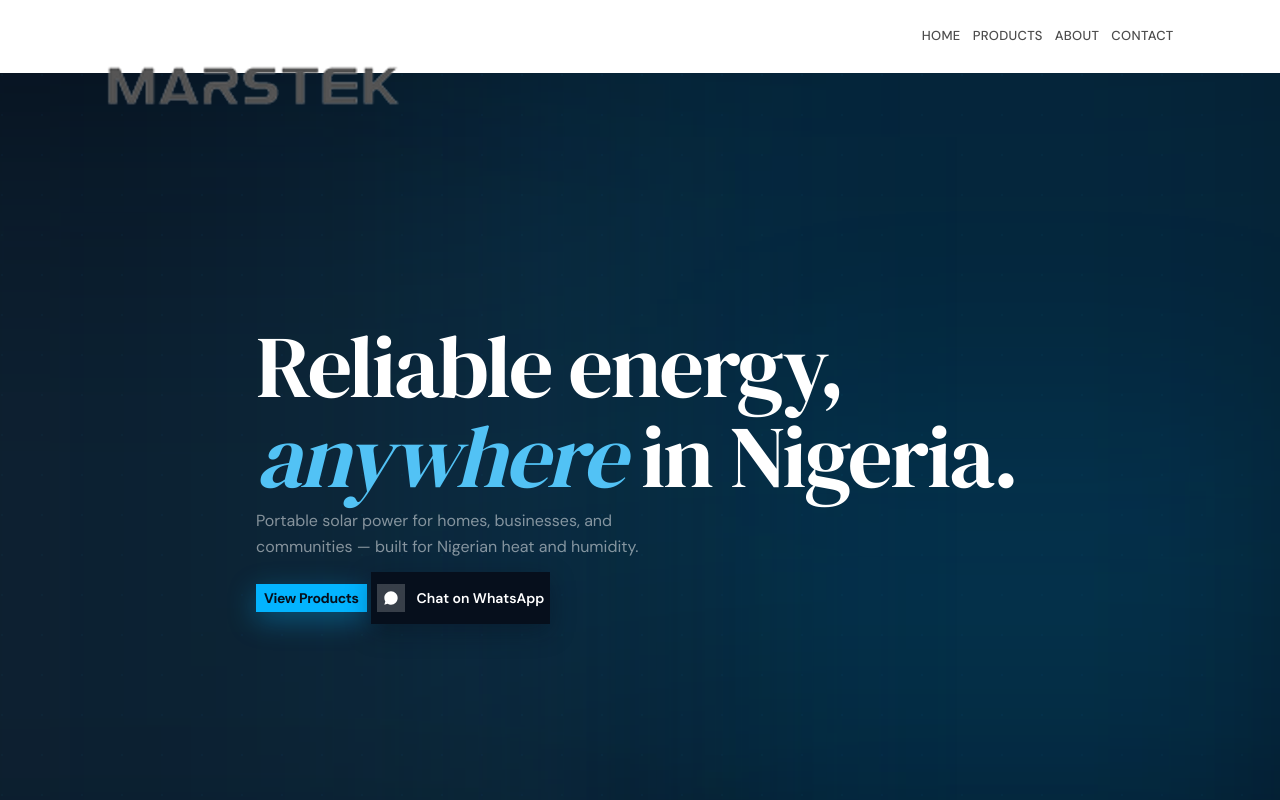
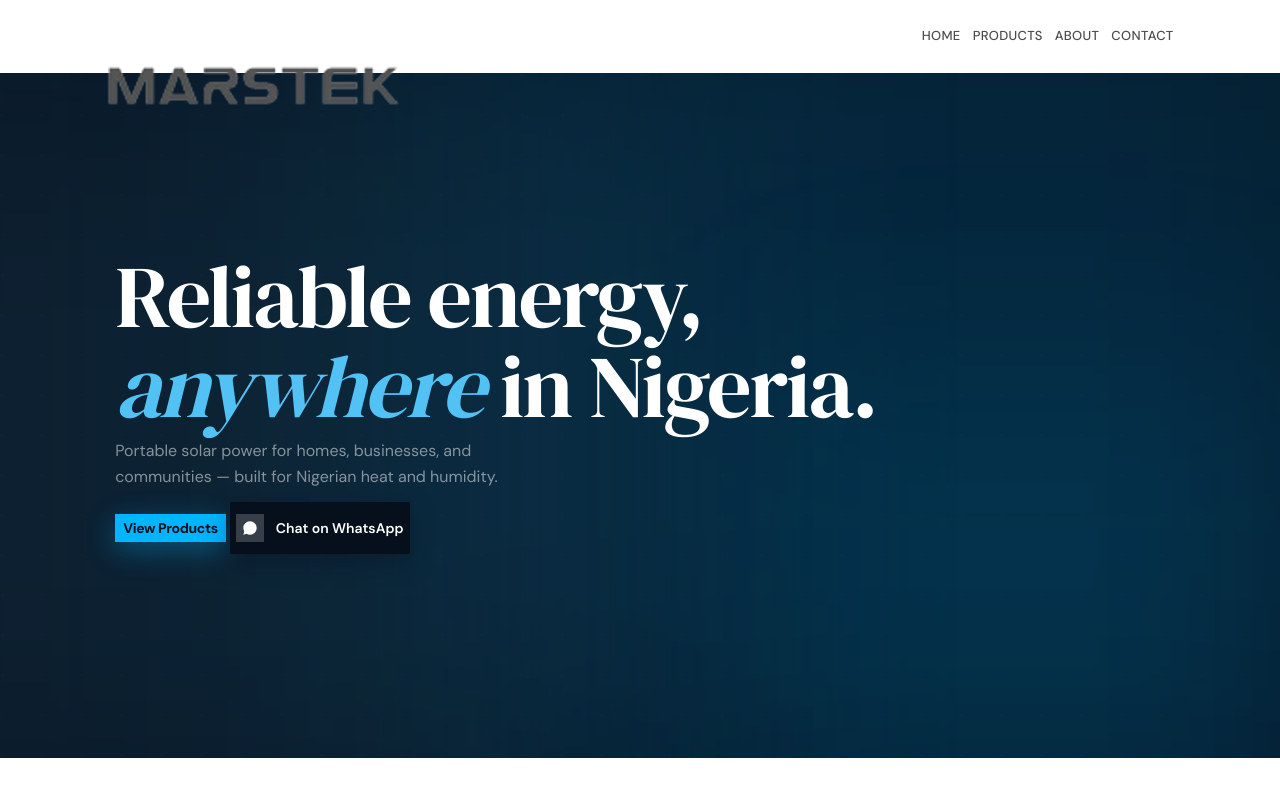
Before and after one commit to Tobithe3rd/Marstek-Nigeria-Site, a Next.js app: page / in a window 1280 px wide. Shown: the top 800 px of the page. Built offline with nearby package versions, Linux system fonts and the light colour scheme.

Commit message:
Revert "Make hero section full-viewport (min-h-screen) with centered content"
This reverts commit cf5628c39da6774fcbcc710572b9643beb1ae50f.

```diff
--- a/src/app/page.tsx
+++ b/src/app/page.tsx
@@ -8,7 +8,7 @@ export default function HomePage() {
     <div>
       {/* Hero — dark navy-deep with enhanced brand glow */}
       <section
-        className="relative overflow-hidden bg-navy-deep text-white min-h-screen flex flex-col"
+        className="relative overflow-hidden bg-navy-deep text-white"
         aria-label="Hero"
       >
         {/* Subtle geometric solar pattern — lowered opacity for premium depth */}
@@ -35,7 +35,7 @@ export default function HomePage() {
           aria-hidden="true"
         />
 
-        <div className="relative mx-auto max-w-6xl px-[clamp(1.5rem,5vw,3rem)] md:px-[clamp(2rem,4vw,4rem)] pt-[clamp(8rem,20vh,14rem)] pb-[clamp(8rem,18vw,14rem)] md:pt-[clamp(10rem,15vh,14rem)] md:pb-[clamp(10rem,16vh,14rem)] flex-1 flex flex-col justify-center">
+        <div className="relative mx-auto max-w-6xl px-[clamp(1.5rem,5vw,3rem)] md:px-[clamp(2rem,4vw,4rem)] pt-[clamp(6rem,16vw,14rem)] pb-[clamp(8rem,18vw,14rem)] md:pt-[clamp(9rem,14vw,14rem)] md:pb-[clamp(10rem,16vw,14rem)]">
           <div className="max-w-md sm:max-w-2xl lg:max-w-3xl animate-fade-up stagger">
             <h1 className="font-display text-hero font-normal leading-[1.02] tracking-tight text-white text-[clamp(2.5rem,7vw,5rem)] tracking-[-0.02em]">
               Reliable energy, <span className="italic text-brand-soft">anywhere</span> in Nigeria.
```
